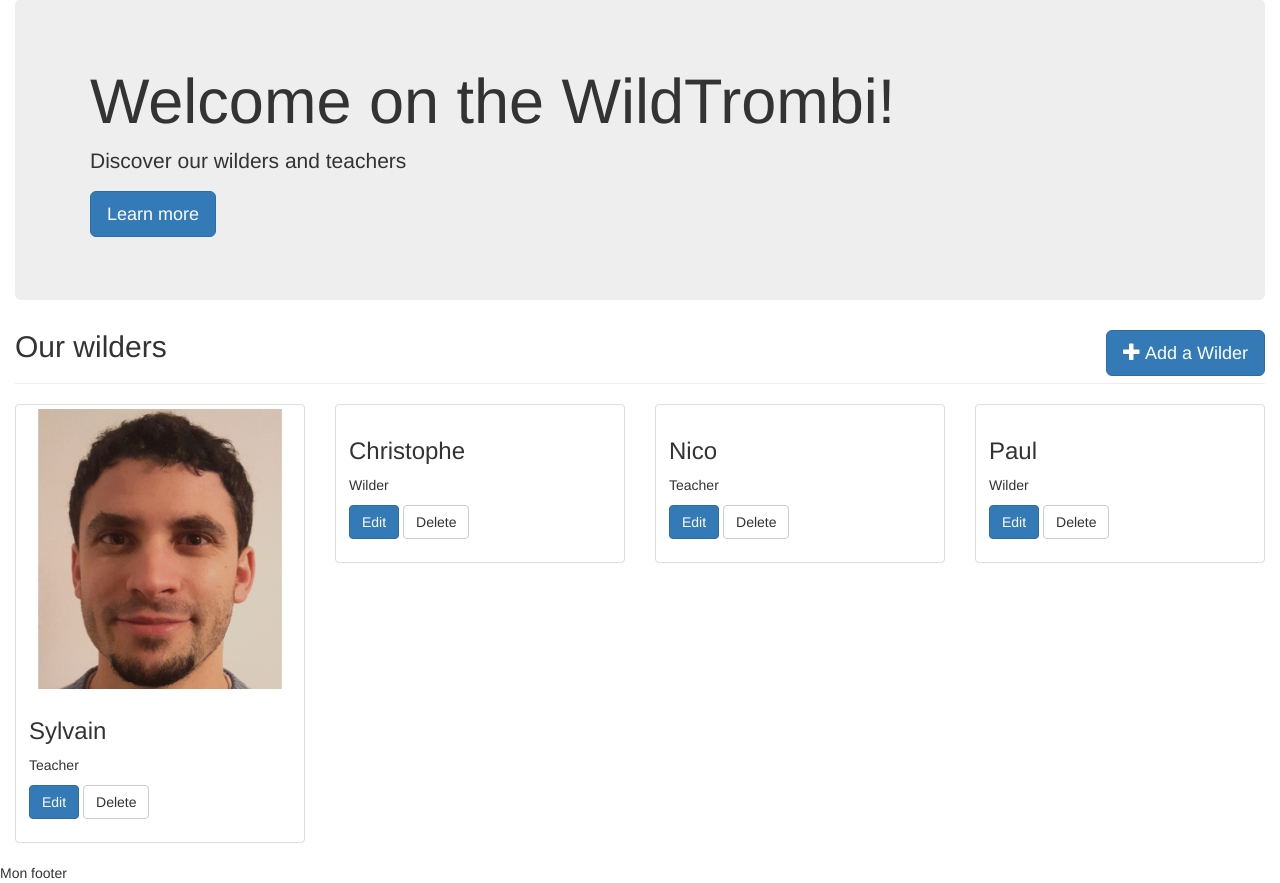
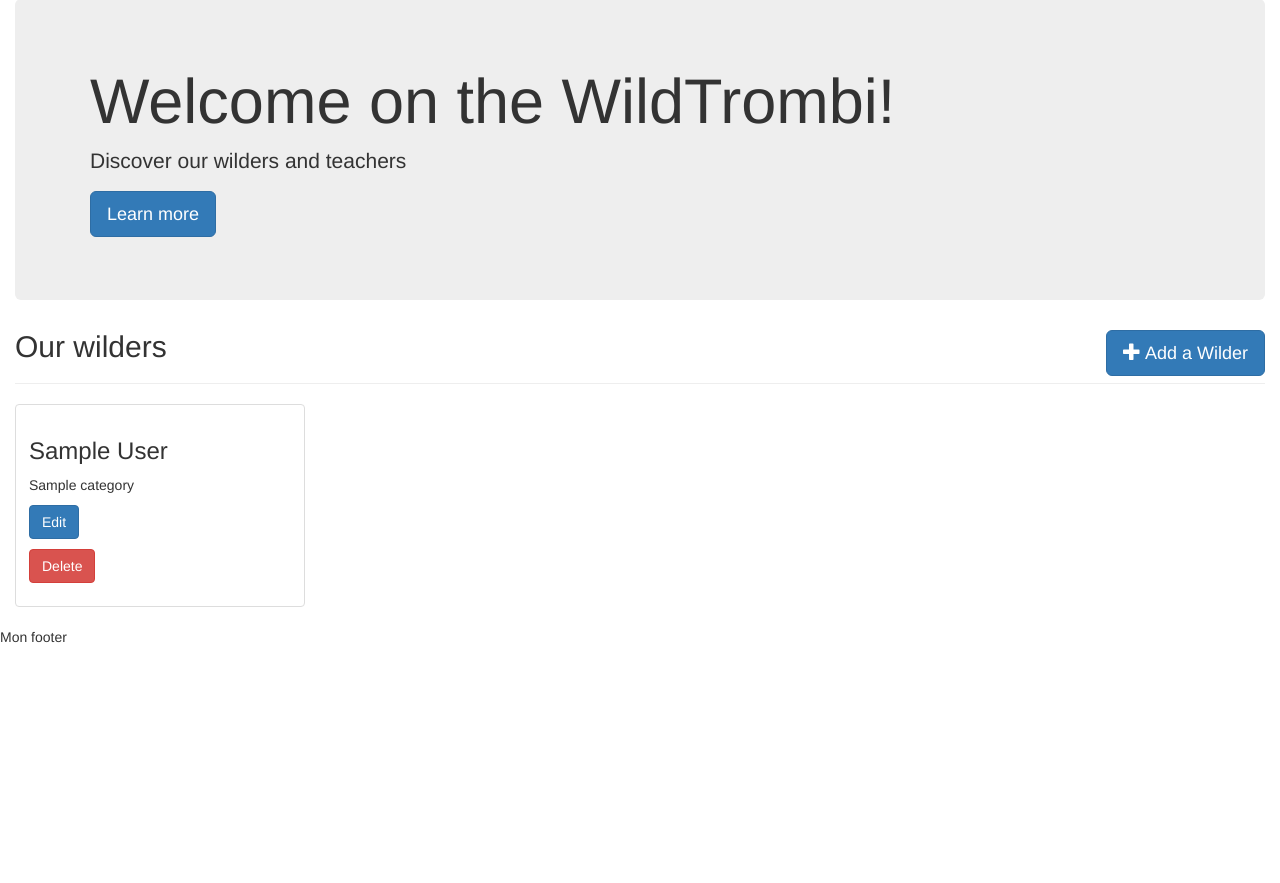
Before and after one commit to WildCodeSchool/orleans-0917-wildtrombi, a PHP site: page / in a window 1280 px wide. Shown: the part 71-954 px from the top of the page. After the commit the page ends 714 px from the top, so only its background shows below. Run offline with PHP 8.4, Linux system fonts and the light colour scheme; tables that the repository leaves empty or names only in its code hold one stand-in row (values such as "Sample post"); some libraries are stand-ins or nearby versions.

Commit message:
ajout du CRUD (sans l'update)

```diff
--- /dev/null
+++ b/connect.php
@@ -0,0 +1,6 @@
+<?php
+
+define ('SERVER', 'localhost');
+define ('DATABASE', 'wildtrombi');
+define ('USERNAME', 'dojo');
+define ('PASSWORD', 'kata');
--- a/public/index.php
+++ b/public/index.php
@@ -1,5 +1,8 @@
 <?php
 include 'header.php';
+require '../connect.php';
+$bdd = mysqli_connect(SERVER, USERNAME, PASSWORD, DATABASE);
+
 ?>
 
 <div class="jumbotron">
@@ -20,69 +23,39 @@
 <hr/>
 
 <div class="row">
+
+<?php
+    $req = "SELECT p.id, firstname, lastname, c.name
+              FROM person p
+                JOIN category c ON c.id=p.category_id
+              LIMIT 0, 10";
+    $result = mysqli_query($bdd, $req);
+
+    while($data = mysqli_fetch_assoc($result)) : ?>
+
         <div class="col-sm-6 col-md-4 col-lg-3">
             <figure class="thumbnail">
-                <img src="assets/images/photoSB.png" alt="">
+                <img src="http://via.placeholder.com/353x353" alt="">
                 <figcaption class="caption">
-                    <h3>Sylvain</h3>
-                    <p>
-                        Teacher
-                    </p>
+                    <h3><?= ucfirst(htmlentities($data['firstname'])) . ' ' . ucfirst(htmlentities($data['lastname'])) ?></h3>
+                    <p><?= htmlentities($data['name']) ?></p>
                     <p>
                         <a href="#" class="btn btn-primary">Edit</a>
-                        <a href="#" class="btn btn-default">Delete</a>
+                        <form action="delete.php" method="post">
+                            <input type="hidden" name="id" value="<?= $data['id'] ?>"/>
+                            <button type="submit" class="btn btn-danger">Delete</button>
+                        </form>
+
                     </p>
                 </figcaption>
             </figure>
         </div>
 
-        <div class="col-sm-6 col-md-4 col-lg-3">
-            <figure class="thumbnail">
-                <img src="http://via.placeholder.com/353x353" alt="">
-                <figcaption class="caption">
-                    <h3>Christophe</h3>
-                    <p>
-                        Wilder
-                    </p>
-                    <p>
-                        <a href="#" class="btn btn-primary">Edit</a>
-                        <a href="#" class="btn btn-default">Delete</a>
-                    </p>
-                </figcaption>
-            </figure>
-        </div>
+    <?php endwhile;?>
 
-        <div class="col-sm-6 col-md-4 col-lg-3">
-            <figure class="thumbnail">
-                <img src="http://via.placeholder.com/353x353" alt="">
-                <figcaption class="caption">
-                    <h3>Nico</h3>
-                    <p>
-                        Teacher
-                    </p>
-                    <p>
-                        <a href="#" class="btn btn-primary">Edit</a>
-                        <a href="#" class="btn btn-default">Delete</a>
-                    </p>
-                </figcaption>
-            </figure>
-        </div>
 
-        <div class="col-sm-6 col-md-4 col-lg-3">
-            <figure class="thumbnail">
-                <img src="http://via.placeholder.com/353x353" alt="">
-                <figcaption class="caption">
-                    <h3>Paul</h3>
-                    <p>
-                        Wilder
-                    </p>
-                    <p>
-                        <a href="#" class="btn btn-primary">Edit</a>
-                        <a href="#" class="btn btn-default">Delete</a>
-                    </p>
-                </figcaption>
-            </figure>
-        </div>
+
+
 </div>
 
 
```
Also changed, not shown: public/add.php (+18 -12 lines), public/delete.php (added, +11 -0 lines), public/assets/images/photoSB.png (deleted). Lines whose indentation alone changed are shown as unchanged.
